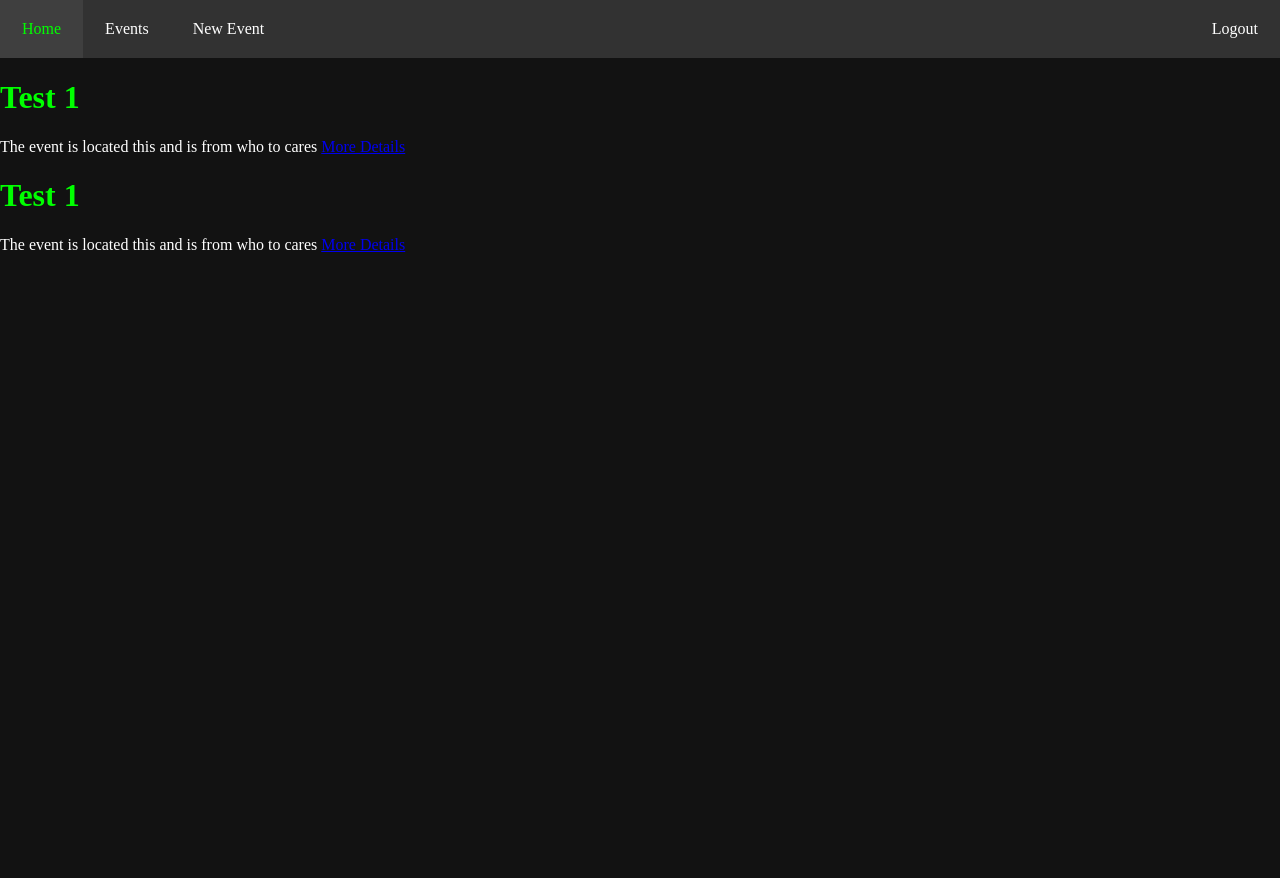
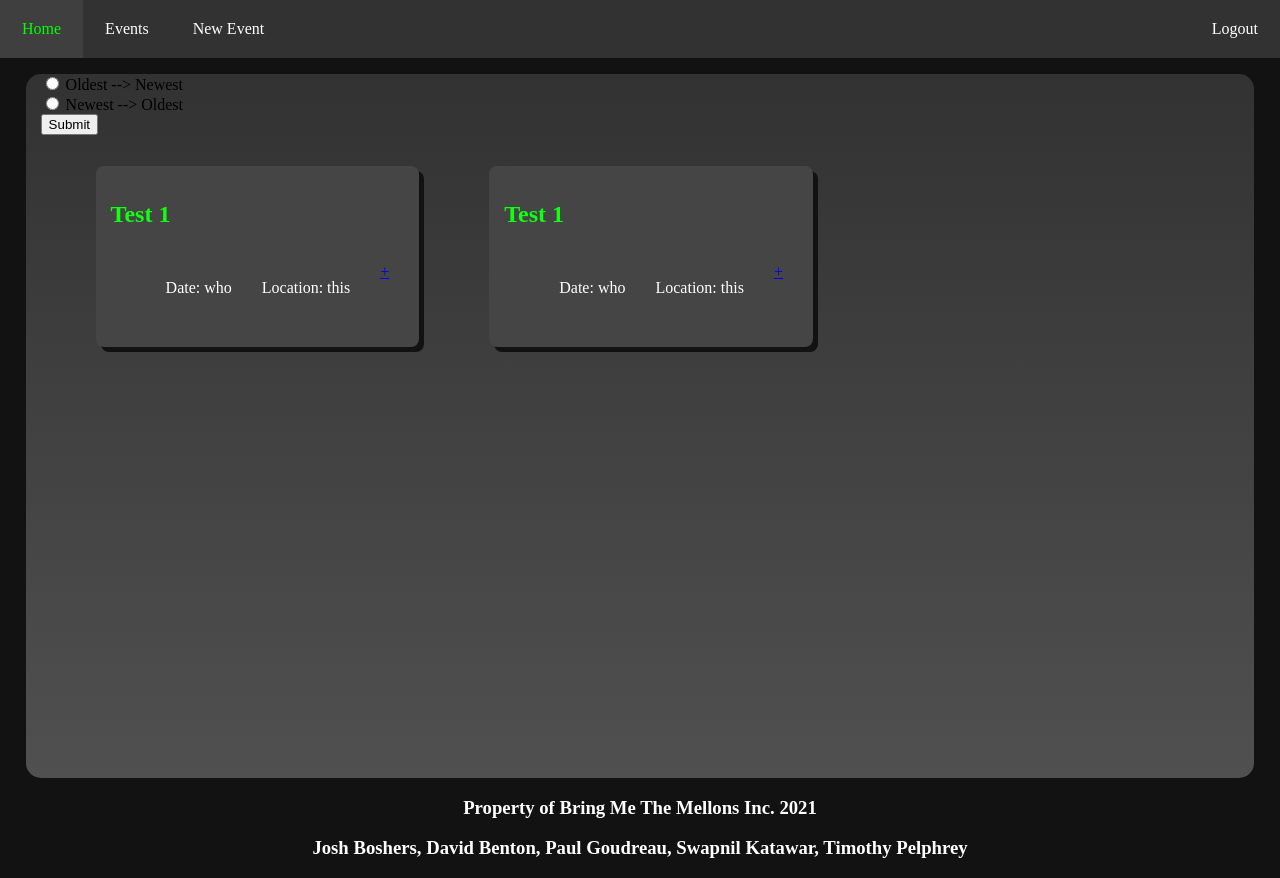
Before and after one commit to bentondavidl/Software-Engineering-MeetUp-Website, a Flask app: page /events in a window 1280 px wide. Before the commit the page ends 252 px from the top, so only its background shows below. Run offline with Flask 2, Linux system fonts and the light colour scheme; a user stored in the database is signed in; data comes from the database, SQL or seed files in the repository; both versions use the stored data as it was after the commit.

Commit message:
Added radio buttons to sort by either fifo or lifo and generates post request

```diff
--- a/templates/events.html
+++ b/templates/events.html
@@ -28,14 +28,38 @@
             {% endif %}
         </ul>
       </nav>
+      <p></p>
+      <div class="row">
+        <div class="spacer"></div>
 
-        {%for event in events%}
-        <div>
-            <h1> {{event.name}}</h1>
-            <p>The event is located {{event.location}} and is from {{event.start_time}} to {{event.end_time}}
-                <a href={{url_for('event', event_id=event.id)}}>More Details</a></p>
+
+
+        <div class="event_frame_l">
+          <form method="POST" action="/events">
+            <input type="radio" id="lifo" name="sort_by" value="lifo">
+            <label for="lifo">Oldest --> Newest</label><br>
+            <input type="radio" id="fifo" name="sort_by" value="fifo">
+            <label for="fifo">Newest --> Oldest</label><br>
+            <input type="submit" id="submit">
+          </form>
+          {%for event in events%}
+          <ul class="event_list">
+            <li><div class="public_event">
+                <h2> {{event.name}}</h2>
+                <ul class="event_info">
+                  <li class="info"><p> Date: {{event.start_time}}</p></li>
+                  <li class="info"><p> Location: {{event.location}}</p></li>
+                  <li class="info"><a href="events/{{event.id}}"> +</a></li>
+                </ul>
+            </div></li>
+
+          {%endfor%}
         </div>
-        {%endfor%}
-
+        <div class="spacer"></div>
+      </div>
+      <div class="footer">
+          <h3>Property of Bring Me The Mellons Inc. 2021</h3>
+          <h3>Josh Boshers, David Benton, Paul Goudreau, Swapnil Katawar, Timothy Pelphrey</h3>
+      </div>
     </body>
 </html>
--- a/templates/new_event.html
+++ b/templates/new_event.html
@@ -41,7 +41,7 @@
         <p></p>
         <div class="row">
             <div class="spacer"></div>
-            <div class=container_gradient>
+            <div class=event_frame_l>
                 <form method="POST" action="/events/new">
                     <div class="form-field">{{ form.name.label }} {{ form.name }}
                     {% if form.name.errors %}
```
Also changed, not shown: meetup.db.
